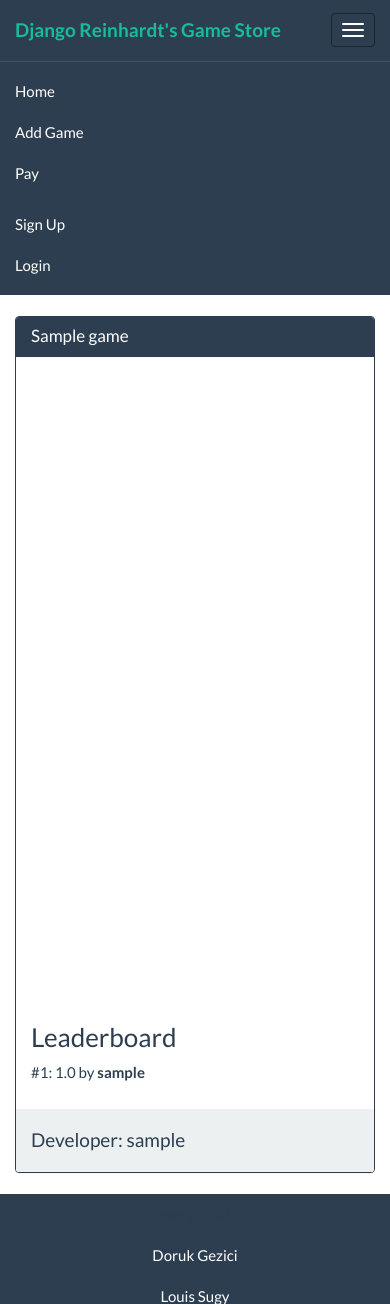
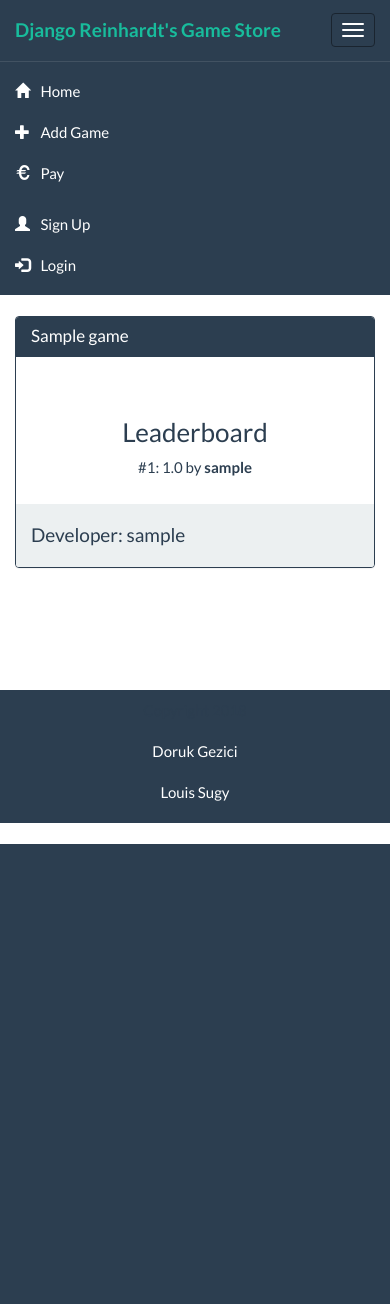
Before and after one commit to dorukgezici/django-gamestore, a Django app: page /game/1 in a window 390 px wide, after a click on "Toggle navigation". Shown: the top 1304 px of the page. After the commit the page ends 844 px from the top, so only its background shows below. Run offline with Django 3.2, Linux system fonts and the light colour scheme; tables that the repository leaves empty hold one stand-in row (values such as "Sample post"); some libraries are stand-ins or nearby versions.

Commit message:
Responsive game page + added icons on main page

```diff
--- a/gamestore/static/css/style.css
+++ b/gamestore/static/css/style.css
@@ -49,3 +49,19 @@ nav, .navbar {
 .pagination > .active > a, .pagination > li > a:hover {
     background-color: #567ea0;
 }
+
+#gameWrapper {
+    position: relative;
+    padding-top: 25px;
+    height: 0;
+}
+
+#gameWrapper iframe {
+    position: absolute;
+    top: 0;
+    left: 0;
+
+    -moz-transform-origin: 0 0;
+    -o-transform-origin: 0 0;
+    -webkit-transform-origin: 0 0;
+}
--- a/gamestore/templates/base.html
+++ b/gamestore/templates/base.html
@@ -16,6 +16,7 @@
     <link rel="stylesheet" href="{% static "css/repair_autocomplete.css" %}">
     <script src="{% static "js/jquery-3.2.1.min.js" %}"></script>
     <script src="{% static "js/jquery-ui.js" %}"></script>
+    <!-- <script src="{% static "js/responsive-iframes.js" %}"></script> -->
 </head>
 <body>
     <div class="content">
@@ -35,22 +36,22 @@
                 <div class="collapse navbar-collapse" id="navbar-collapse-1">
                     <ul class="nav navbar-nav">
                         {% url "index" as index_url %}
-                        <li {% if request.path == index_url %}class="active"{% endif %}><a href="{{ index_url }}">Home</a></li>
+                        <li {% if request.path == index_url %}class="active"{% endif %}><a href="{{ index_url }}"><span class="glyphicon glyphicon-home" style="margin-right: 0.5em;"></span> Home</a></li>
                         {% url "game_create" as game_create_url %}
-                        <li {% if request.path == game_create_url %}class="active"{% endif %}><a href="{{ game_create_url }}">Add Game</a></li>
+                        <li {% if request.path == game_create_url %}class="active"{% endif %}><a href="{{ game_create_url }}"><span class="glyphicon glyphicon-plus" style="margin-right: 0.5em;"></span> Add Game</a></li>
                         {% url "pay" as pay_url %}
-                        <li {% if request.path == pay_url %}class="active"{% endif %}><a href="{{ pay_url }}">Pay</a></li>
+                        <li {% if request.path == pay_url %}class="active"{% endif %}><a href="{{ pay_url }}"><span class="glyphicon glyphicon-euro" style="margin-right: 0.5em;"></span> Pay</a></li>
                     </ul>
                     <ul class="nav navbar-nav navbar-right">
                         {% if request.user.is_authenticated %}
-                            <li><a href="/{% if request.user.is_superuser %}admin{% endif %}">{{request.user.username}}<span style="margin-left: 15px;"></span></a></li>
+                            <li><a href="/{% if request.user.is_superuser %}admin{% endif %}"><span class="glyphicon glyphicon-user" style="margin-right: 0.5em;"></span> {{request.user.username}}<span style="margin-left: 15px;"></span></a></li>
                             {% url "logout" as logout_url %}
-                            <li {% if request.path == logout_url %}class="active"{% endif %}><a href="{% url "logout" %}">Logout </a></li>
+                            <li {% if request.path == logout_url %}class="active"{% endif %}><a href="{% url "logout" %}"><span class="glyphicon glyphicon-log-out" style="margin-right: 0.5em;"></span> Logout </a></li>
                         {% else %}
                             {% url "signup" as signup_url %}
-                            <li {% if request.path == signup_url %}class="active"{% endif %}><a href="{% url "signup" %}">Sign Up </a></li>
+                            <li {% if request.path == signup_url %}class="active"{% endif %}><a href="{% url "signup" %}"><span class="glyphicon glyphicon-user" style="margin-right: 0.5em;"></span> Sign Up </a></li>
                             {% url "login" as login_url %}
-                            <li {% if request.path == login_url %}class="active"{% endif %}><a href="{% url "login" %}">Login </a></li>
+                            <li {% if request.path == login_url %}class="active"{% endif %}><a href="{% url "login" %}"><span class="glyphicon glyphicon-log-in" style="margin-right: 0.5em;"></span> Login </a></li>
                         {% endif %}
                     </ul>
                 </div>
--- a/gamestore/templates/game.html
+++ b/gamestore/templates/game.html
@@ -10,21 +10,28 @@
                             <h2 class="panel-title">{{ game.name }}</h2>
                         </div>
                         <div class="panel-body" style="text-align: center;">
-                            <iframe id="game-{{ game.id }}" src="{{ game.url }}" align="middle" width="100%" height="600" scrolling="no" frameborder="0"></iframe>
+                            <div class="row">
+                                <div class="col-md-9" style="overflow: hidden;">
+                                    <div id="gameWrapper">
+                                        <iframe id="game-{{ game.id }}" src="{{ game.url }}" width="800" height="600px" scrolling="no" frameborder="0"></iframe>
                                     </div>
+                                </div>
+
                                 {% if game.scores %}
-                            <div class="panel-body">
+                                    <div class="col-md-3">
                                         <h3 style="display: inline-block;">Leaderboard</h3>
-                                {% if game.scores|length >= 4 %}
-                                    <a style="display: inline-block; float: right; margin-top: 25px;" href="javascript:showLeaderboard({{ game.scores_array }}, '{{ game.name }}');"><small>Show all of the leaderboard</small></a>
-                                {% endif %}
                                         {% for score in game.scores %}
                                             {% if forloop.counter < 4 %}
                                                 <p>#{{ forloop.counter }}: {{ score.value }} by <b>{{ score.player }}</b></p>
                                             {% endif %}
                                         {% endfor %}
+                                        {% if game.scores|length >= 4 %}
+                                            <a style="display: inline-block;" href="javascript:showLeaderboard({{ game.scores_array }}, '{{ game.name }}');"><small>show more</small></a>
+                                        {% endif %}
                                     </div>
                                 {% endif %}
+                            </div>
+                        </div>
                         <div class="panel-footer">
                             <h4>Developer: {{ game.developer }}</h4>
                         </div>
--- a/gamestore/templates/message_receiver.html
+++ b/gamestore/templates/message_receiver.html
@@ -88,8 +88,45 @@
         gameFrame.get(0).contentWindow.postMessage(message, "*");
     }
 
+    var gameWidth;
+    var gameHeight;
+    var dimInit = false;
+
     function setSettings(event) {
         var options = event.data.options;
+
         gameFrame.height(options.height).width(options.width);
+
+        gameWidth = options.width;
+        gameHeight = options.height;
+        dimInit = true;
+
+        adjustGameFrame();
+    }
+
+    $(document).ready(function() {
+        $(window).resize(function() {
+            if(dimInit)
+                adjustGameFrame();
+        });
+    });
+
+    function adjustGameFrame() {
+        var gwidth = $("#gameWrapper").width();
+
+        $("#gameWrapper").css("padding-bottom", (Math.min(gwidth, gameWidth) * gameHeight / gameWidth) + "px");
+
+        var scale;
+        if(gameWidth <= gwidth)
+            scale = 1;
+        else
+            scale = gwidth / gameWidth;
+
+        var tstr = "scale(" + scale + ")";
+        gameFrame.css("-ms-zoom", scale);
+        gameFrame.css("-moz-transform", tstr);
+        gameFrame.css("-o-transform", tstr);
+        gameFrame.css("-webkit-transform", tstr);
+
     }
 </script>
```
Lines whose indentation alone changed are shown as unchanged.
